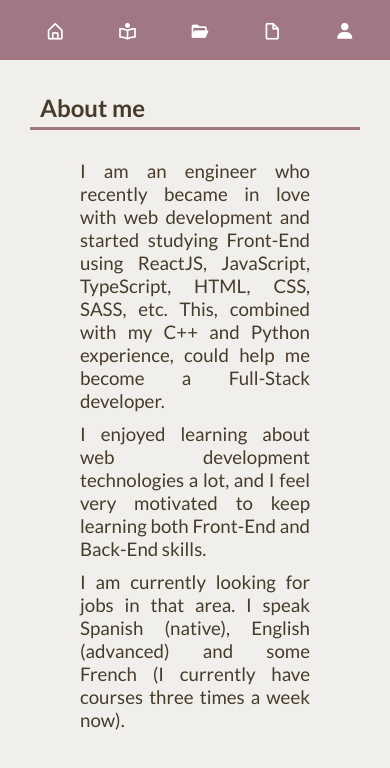
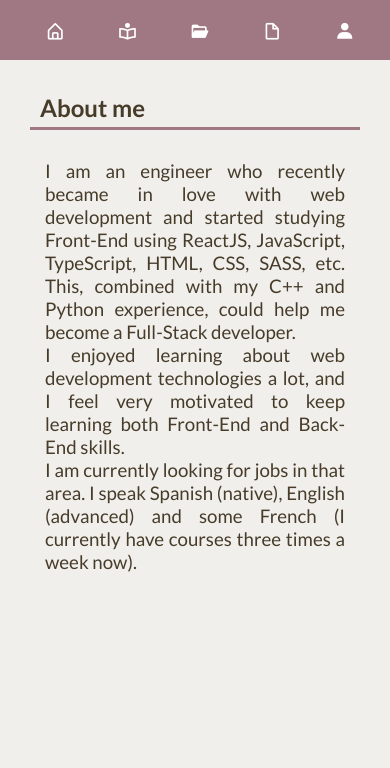
Before and after one commit to catwin94/catwin94.github.io, a React (Create React App) app: page /aboutMe in a window 390 px wide. Shown: the top 768 px of the page. Built offline with nearby package versions, Linux system fonts and the light colour scheme.

Commit message:
modifying margins in aboutMe component

```diff
--- a/src/assets/styles/aboutMe.scss
+++ b/src/assets/styles/aboutMe.scss
@@ -6,3 +6,16 @@
     margin: 0 5rem 1rem;
   }
 }
+
+//Mobile
+@media only screen and (max-width: 768px) {
+  .aboutMe {
+    width: 100%;
+    margin: 0;
+
+    & p {
+      margin: 0 1.5rem;
+      // text-align: left;
+    }
+  }
+}
```
